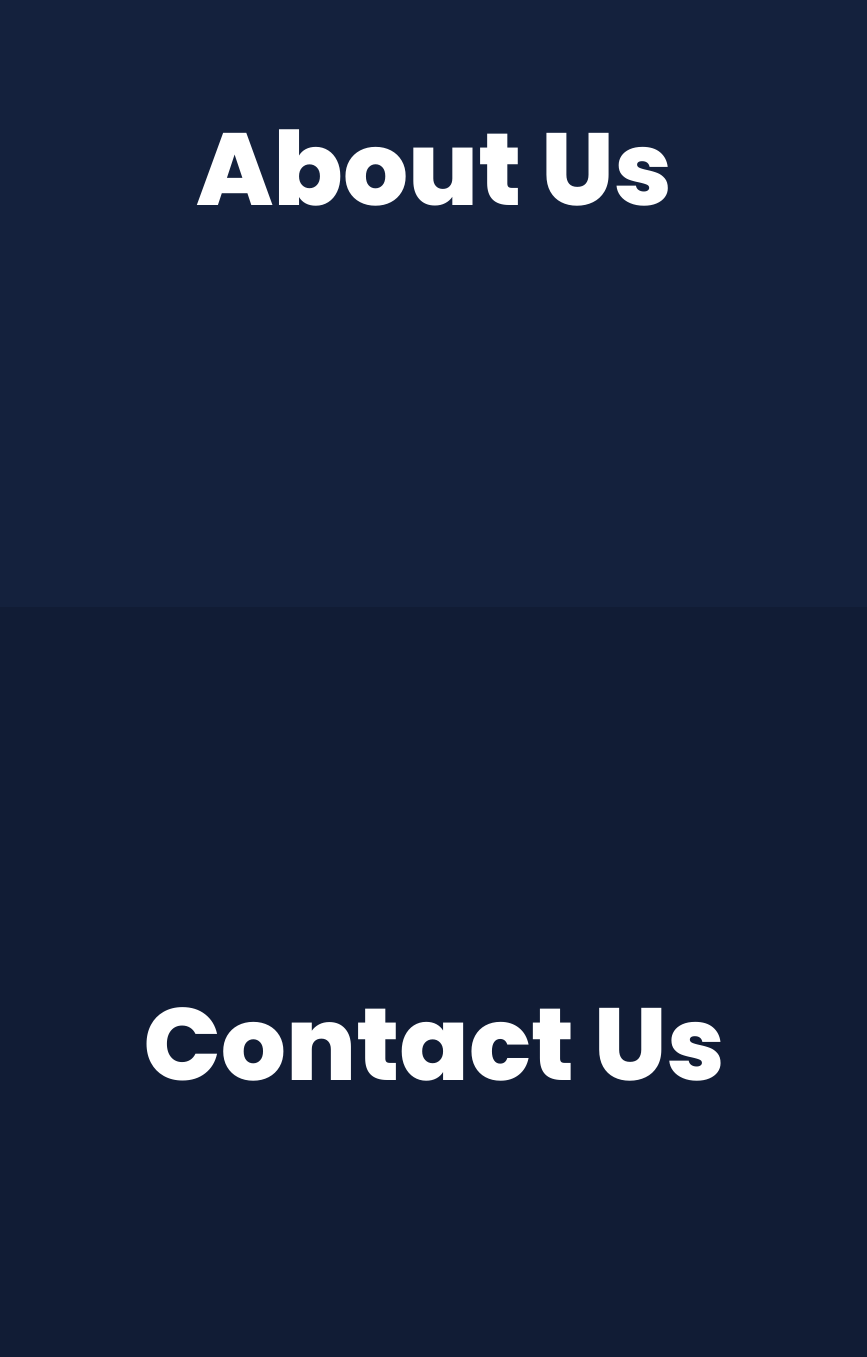
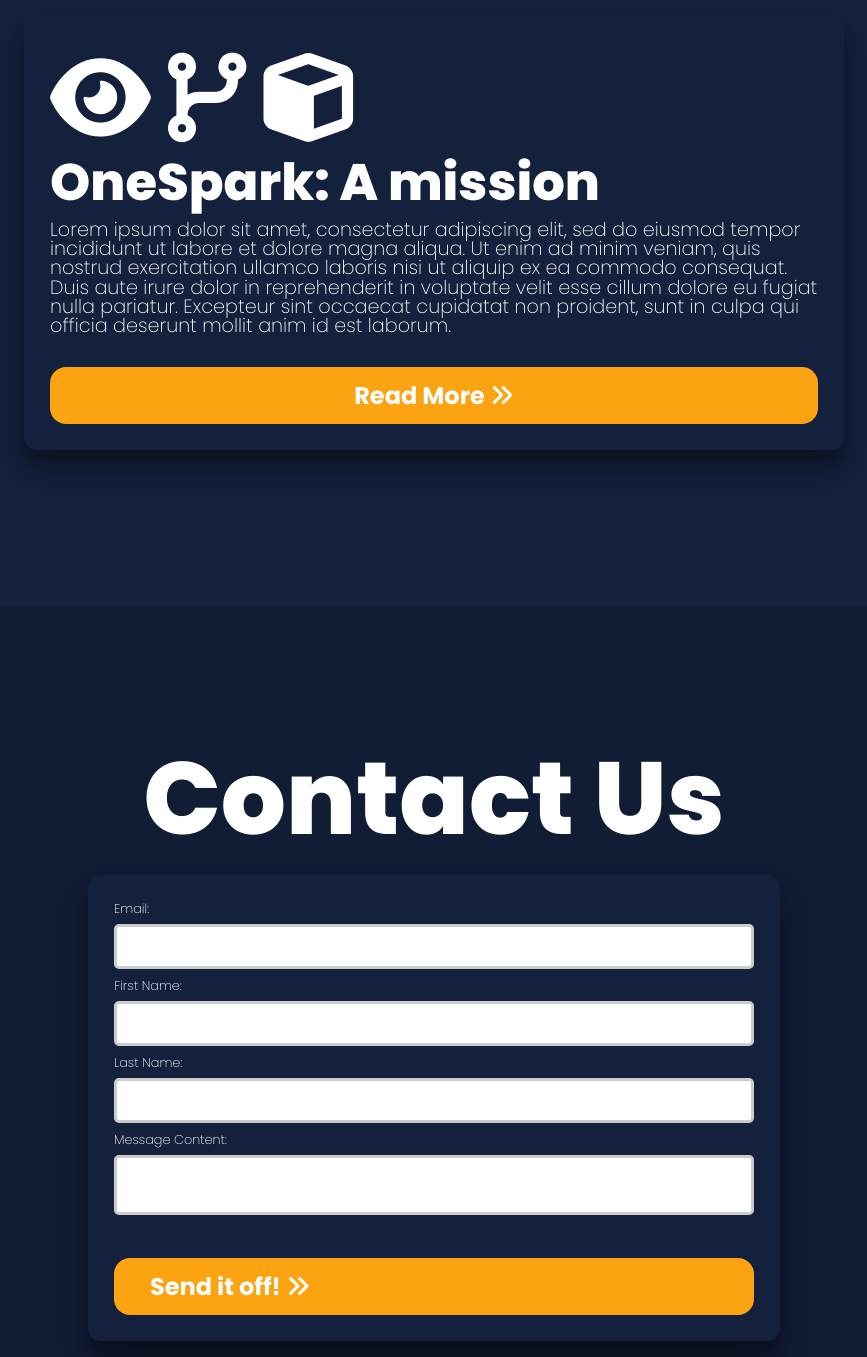
Before and after one commit to dotargz/onespark-dev, a plain HTML site: page index.html in a window 1280 px wide. Shown: the part 1943-3300 px from the top of the page, without its empty margins (206-1073 px from the left). Drawn offline with Linux system fonts and the light colour scheme.

Commit message:
add contact area, and about area finish NEEDS MOBLIE SUPPORT

```diff
--- a/css/global.css
+++ b/css/global.css
@@ -33,7 +33,7 @@ html, body, #main, #container {
     content:url("/img/black-logo.png");
     width: 32px;
 }
-#nav a, #hero a, #values a {
+a {
     text-decoration: none;
     color: inherit;
 }
@@ -44,25 +44,49 @@ html, body, #main, #container {
     margin-bottom: 16px;
 }
 
+.small {
+    font-size: 1vw;
+}
+
+.med-small {
+    font-size: 1.5vw;
+}
+
+.medium {
+    font-size: 2vw;
+}
+
+.large {
+    font-size: 3vw;
+}
+
+.xlarge {
+    font-size: 4vw;
+}
+
+.normal {
+    font-weight: normal;
+}
+
+.bold {
+    font-weight: bold;
+}
+
+.light {
+    font-weight: 200;
+}
+
+.left {
+    text-align: left;
+}
+
+.right {
+    text-align: right;
+}
+
 .text {
     margin-top: 8px;
     margin-bottom: 8px;
-    font-weight: normal;
-    font-size: 2vw;
-}
-
-.text-big {
-    margin-top: 8px;
-    margin-bottom: 8px;
-    font-weight: 200;
-    font-size: 4vw;
-}
-
-.text-light {
-    margin-top: 8px;
-    margin-bottom: 8px;
-    font-weight: 200;
-    font-size: 1.5vw;
 }
 
 .button {
--- a/css/index.css
+++ b/css/index.css
@@ -57,6 +57,25 @@
     justify-content: center;
 }
 
+#about-container {
+    display: flex;
+    text-align: center;
+    flex-direction: column;
+    justify-content: space-around;
+
+}
+
+.about-item {
+    background-color: #14213D;
+    box-shadow: rgba(0, 0, 0, 0.3) 0px 19px 38px, rgba(0, 0, 0, 0.22) 0px 15px 12px;
+    min-width: 20vw;
+    max-width: 60vw;
+    padding: 2vw;
+    border-radius: 1vw;
+    margin-top: 1vw;
+    margin-bottom: 1vw;
+}
+
 #contact {
     height: calc(100vh + var(--nav-height));
     background-color: #111C35;
@@ -66,3 +85,48 @@
     align-items: center;
     justify-content: center;
 }
+
+textarea {
+    resize: none;
+    width: 100%;
+    height: auto;
+}
+
+input {
+    width: 100%;
+}
+
+input, textarea {
+    width: 100%;
+    padding: 12px 12px;
+    margin: 8px 0;
+    box-sizing: border-box;
+    border: 3px solid #ccc;
+    -webkit-transition: 0.5s;
+    transition: 0.5s;
+    outline: none;
+    border-radius: 5px;
+}
+
+input:focus, textarea:focus {
+    border: 3px solid #555;
+}
+
+ #contact-container {
+    display: flex;
+    text-align: center;
+    flex-direction: column;
+    justify-content: space-around;
+
+}
+
+.contact-item {
+    background-color: #14213D;
+    box-shadow: rgba(0, 0, 0, 0.3) 0px 19px 38px, rgba(0, 0, 0, 0.22) 0px 15px 12px;
+    min-width: 50vw;
+    max-width: 60vw;
+    padding: 2vw;
+    border-radius: 1vw;
+    margin-top: 1vw;
+    margin-bottom: 1vw;
+}
--- a/index.html
+++ b/index.html
@@ -28,8 +28,8 @@
             <div id="content">
               <div id="hero">
                   <div id="hero-text" class="header">OneSpark</div>
-                  <div id="hero-description" class="text-big">Lighting up the web <i class="fa-solid fa-lightbulb"></i></div>
-                  <a href="/#values"><div id="hero-button" class="button">Learn More <i class="fa-solid fa-angles-right"></i></div></a>
+                  <div id="hero-description" class="text xlarge light">Lighting up the web <i class="fa-solid fa-lightbulb"></i></div>
+                  <a href="/#values"><div class="button">Learn More <i class="fa-solid fa-angles-right"></i></div></a>
               </div>
               <div id="values">
                 <div id="values-text" class="header-2">Core Values</div>
@@ -37,30 +37,54 @@
                   <div id="fast" class="value-item">
                     <div id="fast-icon" class="header-3"><i class="fa-solid fa-feather"></i></div>
                     <div id="fast-header" class="header-6">Light</div>
-                    <div id="fast-text" class="text-light">...And we don't just mean our code. At OneSpark we make everything as simple and light(hearted) as possible.</div>
-                    <a href="/#values"><div id="hero-button" class="button">Learn More <i class="fa-solid fa-angles-right"></i></div></a>
+                    <div id="fast-text" class="text light med-small">...And we don't just mean our code. At OneSpark we make everything as simple and light(hearted) as possible.</div>
+                    <a href="/#values"><div class="button">Learn More <i class="fa-solid fa-angles-right"></i></div></a>
                   </div>
 
                   <div id="other" class="value-item">
                     <div id="other-icon" class="header-3"><i class="fa-solid fa-gamepad"></i></div>
                     <div id="other-header" class="header-6">Fun</div>
-                    <div id="other-text" class="text-light">We make everything fun, because what's the point of working on something if you aren't laughing along the way?</div>
-                    <a href="/#values"><div id="hero-button" class="button">Learn More <i class="fa-solid fa-angles-right"></i></div></a>
+                    <div id="other-text" class="text light med-small">We make everything fun, because what's the point of working on something if you aren't laughing along the way?</div>
+                    <a href="/#values"><div class="button">Learn More <i class="fa-solid fa-angles-right"></i></div></a>
                   </div>
 
                   <div id="other-2" class="value-item">
                     <div id="other-2-icon" class="header-3"><i class="fa-solid fa-flask-vial"></i></div>
                     <div id="other-2-header" class="header-6">New</div>
-                    <div id="other-2-text" class="text-light">We like to stay on the bleeding edge of technology, even if it means we get cut every once and a while.</div>
-                    <a href="/#values"><div id="hero-button" class="button">Learn More <i class="fa-solid fa-angles-right"></i></div></a>
+                    <div id="other-2-text" class="text light med-small">We like to stay on the bleeding edge of technology, even if it means we get cut every once and a while.</div>
+                    <a href="/#values"><div class="button">Learn More <i class="fa-solid fa-angles-right"></i></div></a>
                   </div>
                   </div>
                 </div>
                 <div id="about">
-                    <div id="about-text" class="header-2">About Us</div>
+                    <div id="about-us" class="header-2">About Us</div>
+                    <div id="about-container" class="flex-row">
+
+                        <div id="about-card" class="about-item">
+                            <div id="about-icon" class="header-3 left"><i class="fa-solid fa-eye"></i> <i class="fa-solid fa-code-branch"></i> <i class="fa-solid fa-cube"></i></div>
+                            <div id="about-text" class="header-6 left">OneSpark: A mission</div>
+                            <div id="about-text-2" class="text med-small light left">Lorem ipsum dolor sit amet, consectetur adipiscing elit, sed do eiusmod tempor incididunt ut labore et dolore magna aliqua. Ut enim ad minim veniam, quis nostrud exercitation ullamco laboris nisi ut aliquip ex ea commodo consequat. Duis aute irure dolor in reprehenderit in voluptate velit esse cillum dolore eu fugiat nulla pariatur. Excepteur sint occaecat cupidatat non proident, sunt in culpa qui officia deserunt mollit anim id est laborum.</div>
+                            <a href="/#about"><div class="button">Read More <i class="fa-solid fa-angles-right"></i></div></a>
+                        </div>
+                        <!-- <div id="about-card-2" class="about-item">
+                            <div id="about-icon" class="header-3"><i class="fa-solid fa-eye"></i> <i class="fa-solid fa-code-branch"></i> <i class="fa-solid fa-cube"></i></div>
+                            <div id="about-text" class="header-6">OneSpark: A reality</div>
+                            <div id="about-text-2" class="text med-small light left">    Lorem ipsum dolor sit amet, consectetur adipiscing elit, sed do eiusmod tempor incididunt ut labore et dolore magna aliqua. Ut enim ad minim veniam, quis nostrud exercitation ullamco laboris nisi ut aliquip ex ea commodo consequat. Duis aute irure dolor in reprehenderit in voluptate velit esse cillum dolore eu fugiat nulla pariatur. Excepteur sint occaecat cupidatat non proident, sunt in culpa qui officia deserunt mollit anim id est laborum.</div>
+                            <a href="/#values"><div class="button">Learn More <i class="fa-solid fa-angles-right"></i></div></a>
+                        </div> -->
+                    </div>
                 </div>
                 <div id="contact">
                     <div id="contact-text" class="header-2">Contact Us</div>
+                    <div id="contact-container" class="flex-row">
+                        <div id="contact-card" class="contact-item left">
+                            <div id="contact-email"><span class="text small light left">Email:<br><input type="email"></span></div>
+                            <div id="contact-firstname"><span class="text small light left">First Name:<br><input type="text"></span></div>
+                            <div id="contact-lastname"><span class="text small light left">Last Name:<br><input type="text"></span></div>
+                            <div id="contact-content"><span class="text small light left">Message Content:<br><textarea type="text"></textarea></span></div>
+                            <a href="/#contact"><div class="button">Send it off! <i class="fa-solid fa-angles-right"></i></div></a>
+                        </div>
+                    </div>
 
                 </div>
               </div>
```
